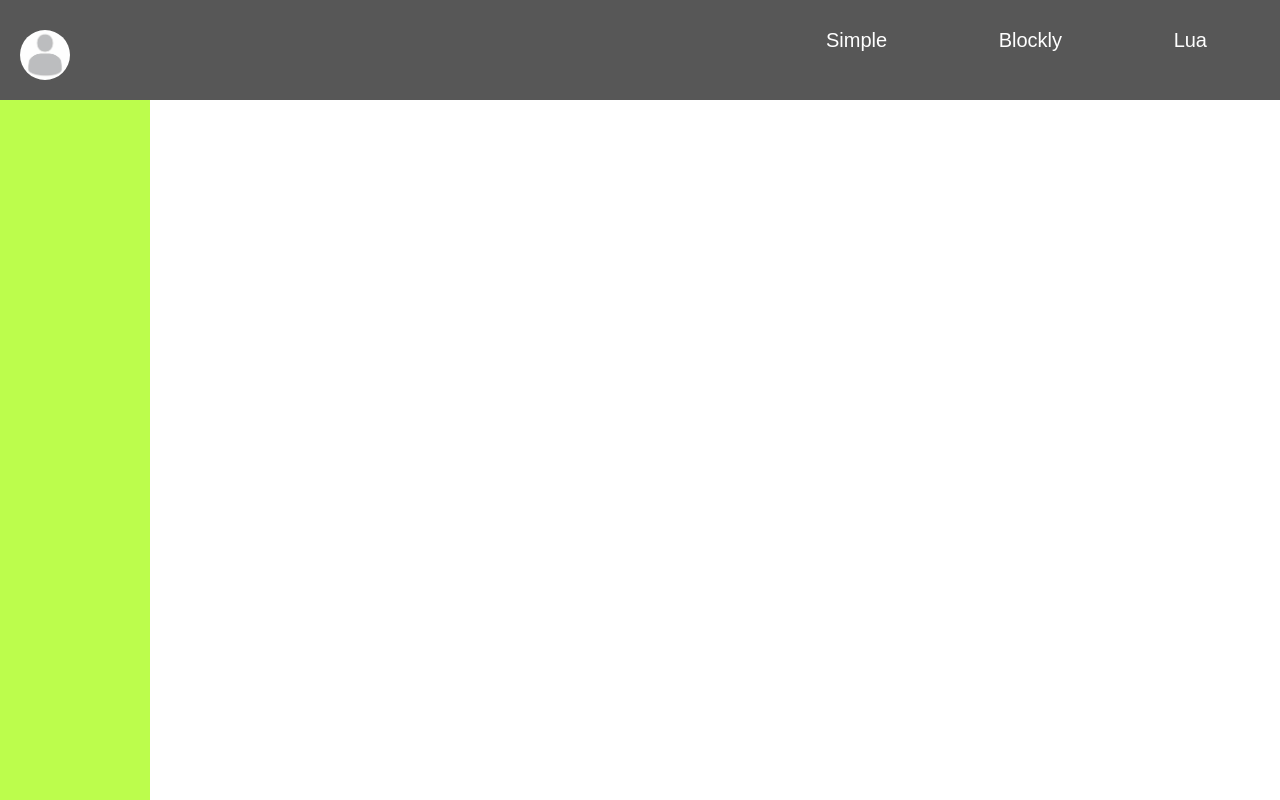
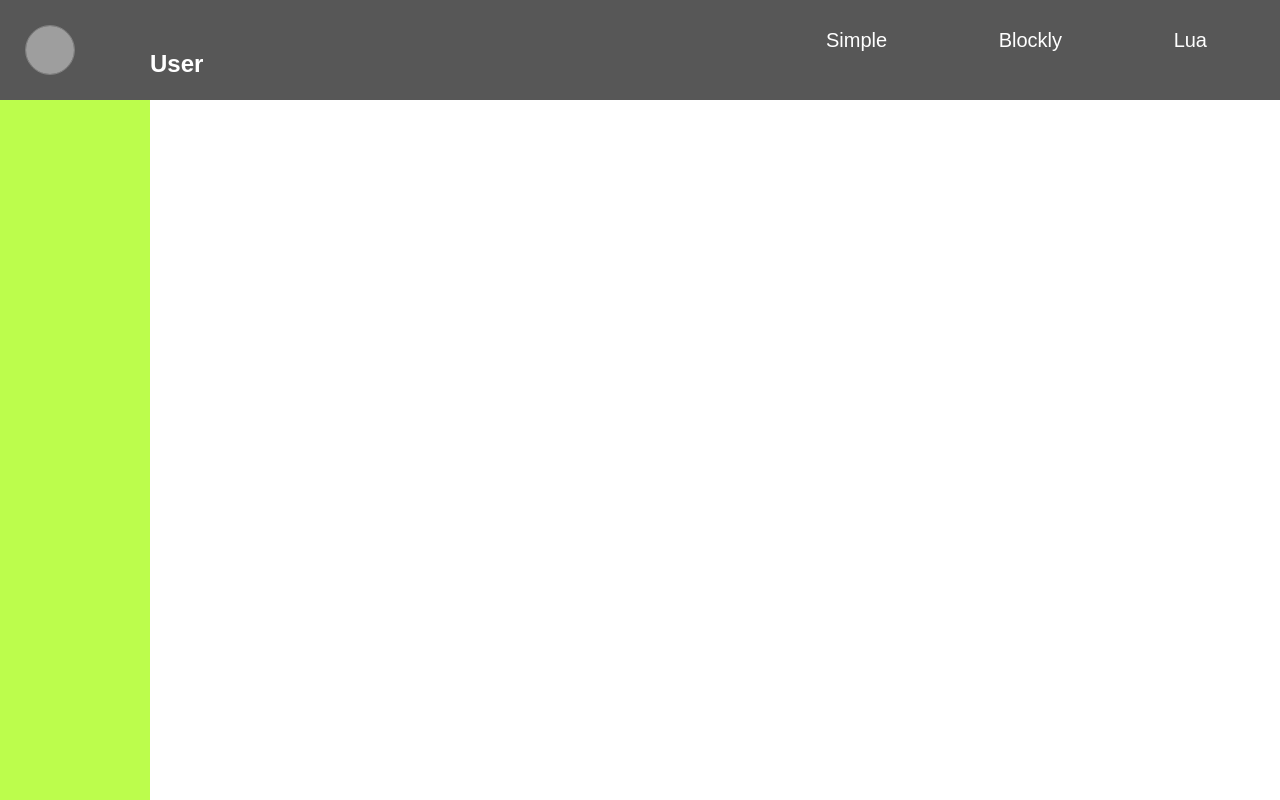
Before and after one commit to iotcraft/mng_web, a PHP site: page /zkouska_zkousky.php in a window 1280 px wide. Run offline with PHP 8.4, Linux system fonts and the light colour scheme; grey boxes are pictures that could not be loaded.

Commit message:
uprava pf

```diff
--- /dev/null
+++ b/Dobrý weby/mng_web-main/profilovka.css
@@ -0,0 +1,45 @@
+*{
+    box-sizing: border-box;
+}
+
+
+
+
+.profile-pic-div{
+    height: 50px;
+    width: 50px;
+    position: absolute;
+    top: 50px;
+    left: 50px;
+    transform: translate(-50%,-50%);
+    border-radius: 50%;
+    overflow: hidden;
+    border: 1px solid grey;
+}
+
+#photo{
+    height: 100%;
+    width: 100%;
+}
+
+#file{
+    display: none;
+}
+
+#uploadBtn{
+    height: 30px;
+    width: 100%;
+    position: absolute;
+    bottom: 0;
+    left: 50%;
+    transform: translateX(-50%);
+    text-align: center;
+    background: rgba(0, 0, 0, 0.7);
+    color: wheat;
+    line-height: 15px;
+    font-family: sans-serif;
+    font-size: 10px;
+    cursor: pointer;
+    display: none;
+
+}
--- /dev/null
+++ b/Dobrý weby/mng_web-main/profilovka.js
@@ -0,0 +1,47 @@
+//declearing html elements
+
+const imgDiv = document.querySelector('.profile-pic-div');
+const img = document.querySelector('#photo');
+const file = document.querySelector('#file');
+const uploadBtn = document.querySelector('#uploadBtn');
+
+//if user hover on img div
+
+imgDiv.addEventListener('mouseenter', function(){
+    uploadBtn.style.display = "block";
+});
+
+//if we hover out from img div
+
+imgDiv.addEventListener('mouseleave', function(){
+    uploadBtn.style.display = "none";
+});
+
+//lets work for image showing functionality when we choose an image to upload
+
+//when we choose a foto to upload
+
+file.addEventListener('change', function(){
+    //this refers to file
+    const choosedFile = this.files[0];
+
+    if (choosedFile) {
+
+        const reader = new FileReader(); //FileReader is a predefined function of JS
+
+        reader.addEventListener('load', function(){
+            img.setAttribute('src', reader.result);
+        });
+
+        reader.readAsDataURL(choosedFile);
+
+        //Allright is done
+
+        //please like the video
+        //comment if have any issue related to vide & also rate my work in comment section
+
+        //And aslo please subscribe for more tutorial like this
+
+        //thanks for watching
+    }
+});
--- a/Dobrý weby/mng_web-main/zkoska_zkousky.css
+++ b/Dobrý weby/mng_web-main/zkoska_zkousky.css
@@ -1,12 +1,8 @@
-
 .h1{
     text-decoration: dashed;
 }
-
-
 .black-bar {
 	position: fixed;
-
 	left: 0;
 	bottom: 0;
 	height:100%;
@@ -22,16 +18,14 @@
 	position: fixed;
 	height: 100px;
 	width: 100%;
-
 	top: 0;
 	left: 0;
 	background: #575757;
 }
 .user-label {
-
 	position: fixed;
 	top: 30px;
-	left: 20px;
+	left: 75px;
 	font-size: 16px;
 	color: white;
 	cursor: pointer;
@@ -40,19 +34,14 @@
 .navbar ul{
 	float: right;
 	margin-right: 20px;
-
 }
 .navbar ul li{
 	list-style: none;
 	margin: 0 40px;
-
 	display: inline-block;
 	line-height: 40px;
-
-
 }
 .navbar ul li a{
-
 	color: white;
 	padding: 6px 13px;
 	text-decoration: none;
@@ -100,3 +89,8 @@ transition: max-height 0.5s;
 .sub-menu a{
     text-decoration: none;
 }
+#user{
+	margin-left:75px;
+	align-items: left;
+
+}
--- a/Dobrý weby/mng_web-main/zkouska_zkousky.php
+++ b/Dobrý weby/mng_web-main/zkouska_zkousky.php
@@ -5,11 +5,12 @@
     <meta http-equiv="X-UA-Compatible" content="IE=edge">
     <meta name="viewport" content="width=device-width, initial-scale=1.0">
     <link rel="stylesheet" href="zkoska_zkousky.css">
-
+    <link rel="stylesheet" href="profilovka.css">
     <title>IoT Craft</title>
 </head>
 <body>
-  <div class >
+
+<div class >
     <header></header>
   </div>
 
@@ -20,7 +21,14 @@
 
     <nav class="navbar">
       <!-- User label -->
-      <div class="user-label"><img src="pf.jpg" alt="Avatar" style="width:50px" class="avatar" onclick="toggleMenu()"></div>
+<div class="profile-pic-div">
+    <img src="image.jpg" id="photo">
+    <input type="file" id="file">
+    <label for="file" id="uploadBtn">Choose Photo</label>
+</div>
+      <div class="user-label">
+
+        <h1 id="user" onclick="toggleMenu()">User</h1></div>
       <div class="sub-menu-wrap" id="subMenu">
         <div class="sub-menu">
         <hr>
@@ -63,5 +71,6 @@ let subMenu = document.getElementById("subMenu");
  }
 
 </script>
+<script src="profilovka.js"></script>
 </body>
 </html>
```
